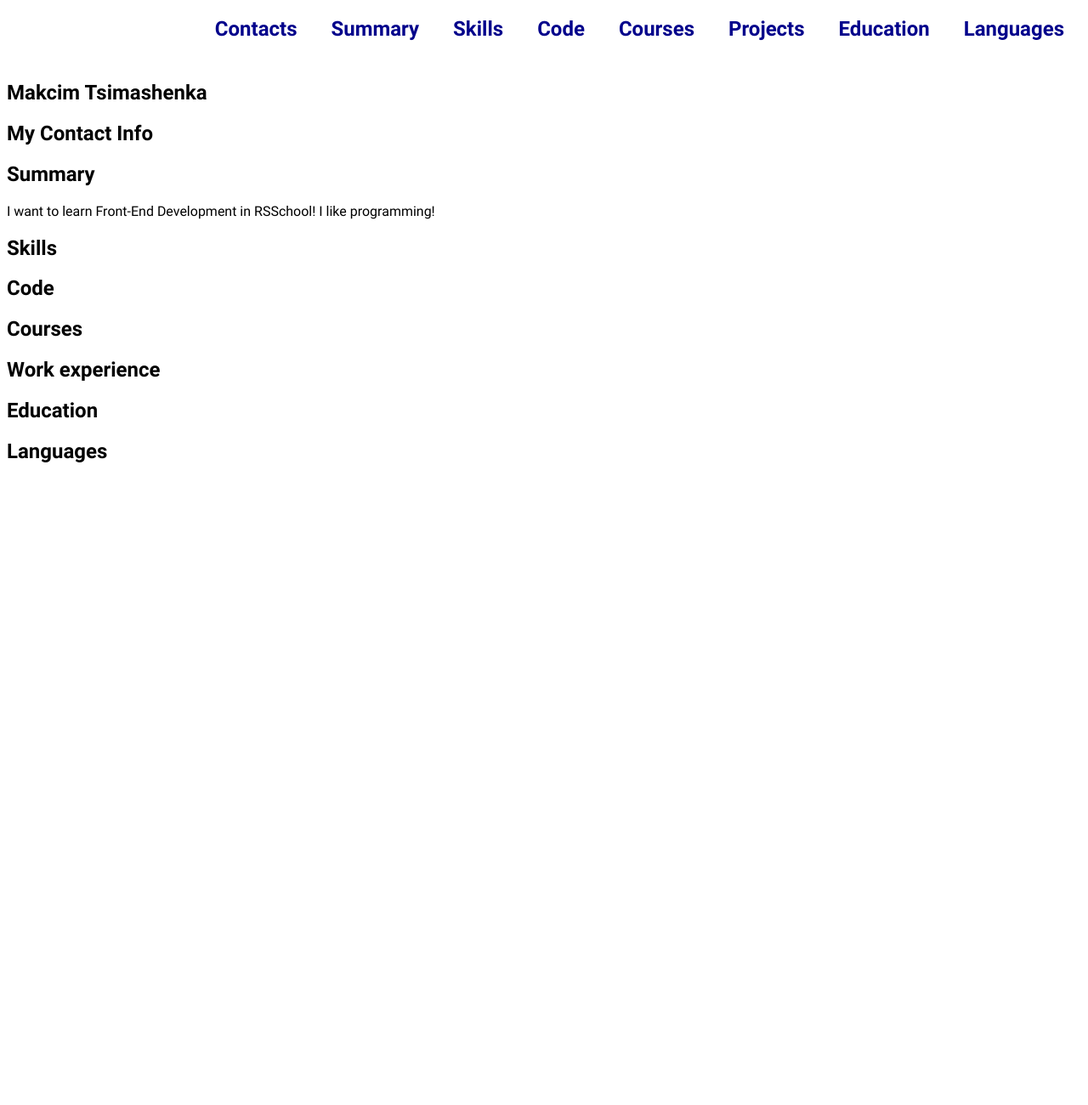
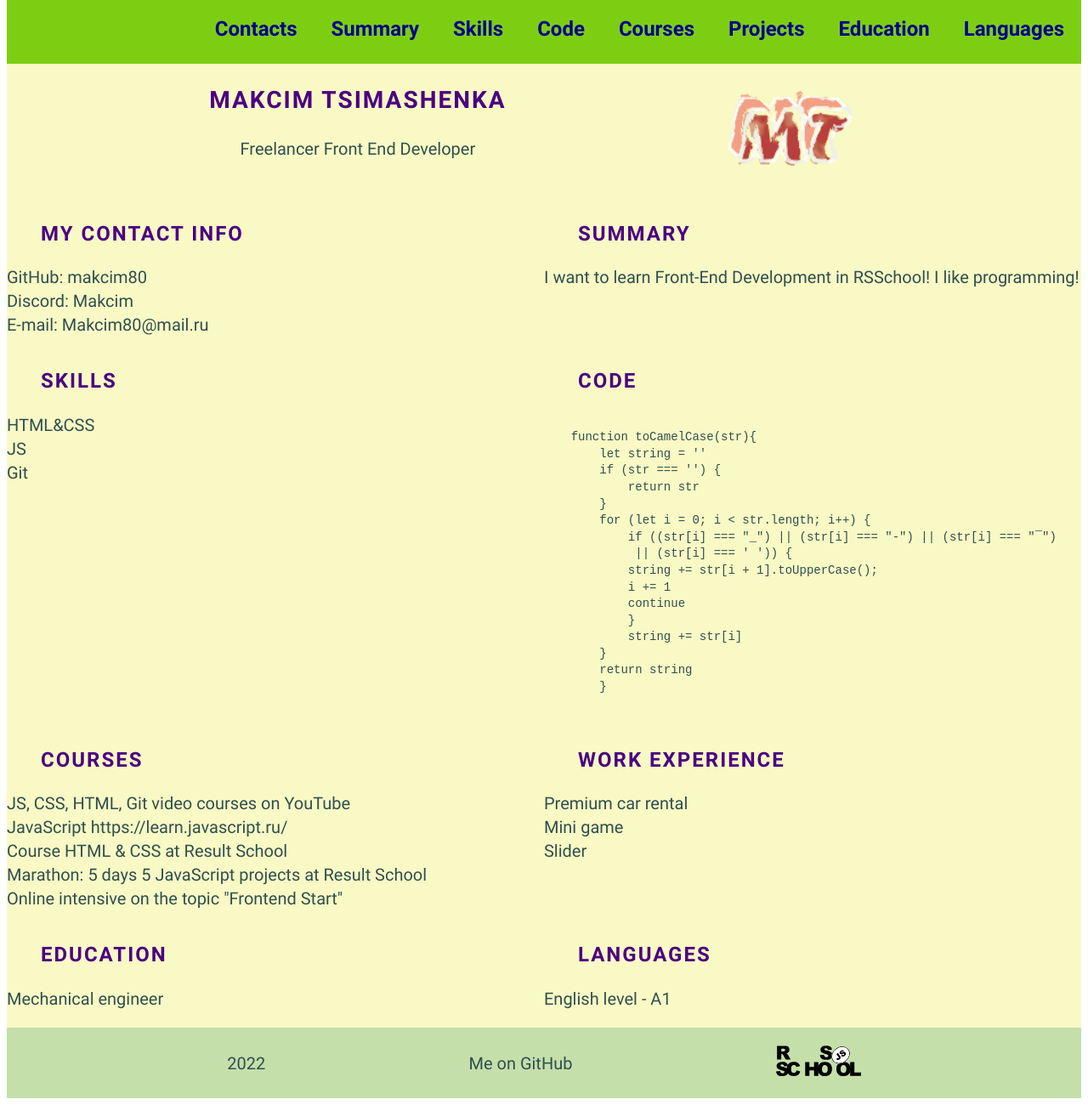
Before and after one commit to makcim80/rsschool-cv, a plain HTML site: page index.html in a window 1280 px wide. Shown: the part 15-1315 px from the top of the page at 85% size. Before the commit the page ends 800 px from the top, so only its background shows below. Drawn offline with Linux system fonts and the light colour scheme.

Commit message:
feat: add footer block

```diff
--- a/index.html
+++ b/index.html
@@ -26,12 +26,21 @@
         </div>
     </header>
     <main class="main">
-        <div class="container">
-            <section class="section" id="profile">
-                <h1 class="section-title">Makcim Tsimashenka</h1>
+        <div class="container main-container">
+            <section class="section section-profile" id="profile">
+                <div class="section-title-profession">
+                    <h1 class="section-title-name">Makcim Tsimashenka</h1>
+                    <p class="profession">Freelancer Front End Developer</p>
+                </div>
+                <img src="./assets/MT.png" alt="Avatar" class="avatar">
             </section>
             <section class="section" id="contacts">
                 <h2 class="section-title">My Contact Info</h2>
+                <ul class="contact-list">
+                    <li class="contact-item">GitHub: makcim80</li>
+                    <li class="contact-item">Discord: Makcim</li>
+                    <li class="contact-item">E-mail: Makcim80@mail.ru</li>
+                </ul>
             </section>
             <section class="section" id="summary">
                 <h2 class="section-title">Summary</h2>
@@ -39,26 +48,71 @@
             </section>
             <section class="section" id="skills">
                 <h2 class="section-title">Skills</h2>
+                <ul class="skill-list">
+                    <li class="skill-item">HTML&CSS</li>
+                    <li class="skill-item">JS</li>
+                    <li class="skill-item">Git</li>
+                </ul>
             </section>
             <section class="section" id="code">
                 <h2 class="section-title">Code</h2>
+                <pre class="pre">
+                    <code>
+                        function toCamelCase(str){
+                            let string = ''
+                            if (str === '') {
+                                return str
+                            }
+                            for (let i = 0; i &lt; str.length; i++) {
+                                if ((str[i] === "_") || (str[i] === "-") || (str[i] === "¯")
+                                 || (str[i] === ' ')) {
+                                string += str[i + 1].toUpperCase();
+                                i += 1
+                                continue
+                                }
+                                string += str[i]
+                            }
+                            return string
+                            }
+                    </code>
+                </pre>
             </section>
             <section class="section" id="courses">
                 <h2 class="section-title">Courses</h2>
+                <ul class="course-list">
+                    <li class="course-item">JS, CSS, HTML, Git video courses on YouTube</li>
+                    <li class="course-item">JavaScript https://learn.javascript.ru/</li>
+                    <li class="course-item">Course HTML & CSS at Result School</li>
+                    <li class="course-item">Marathon: 5 days 5 JavaScript projects at Result School</li>
+                    <li class="course-item">Online intensive on the topic "Frontend Start"</li>
+                </ul>
             </section>
             <section class="section" id="projects">
                 <h2 class="section-title">Work experience</h2>
+                <ul class="project-list">
+                    <li class="project-item"><a href="https://makcim80.github.io/cars-hw/" class="project-link">Premium car rental</a></li>
+                    <li class="project-item"><a href="https://codepen.io/Makcim80/pen/eYrwzeP" class="project-link">Mini game</a></li>
+                    <li class="project-item"><a href="https://codepen.io/Makcim80/pen/xxjemXr" class="project-link">Slider</a></li>
+                </ul>
             </section>
             <section class="section" id="education">
                 <h2 class="section-title">Education</h2>
+                <p>Mechanical engineer</p>
             </section>
             <section class="section" id="languages">
                 <h2 class="section-title">Languages</h2>
+                <p>English level - A1</p>
             </section>
         </div>
     </main>
     <footer class="footer">
-        <div class="container"></div>
+        <div class="container footer-container">
+            <div class="year">2022</div>
+            <a href="https://github.com/makcim80" class="github-link">Me on GitHub</a>
+            <a href="https://rs.school/js/" class="rsschool-link">
+                <img src="./assets/rs_school_js.svg" alt="RSSchool" class="img-rsschool">
+            </a>
+        </div>
     </footer>
 </body>
 </html>
--- a/style.css
+++ b/style.css
@@ -24,6 +24,11 @@ body {
     flex-direction: column;
     justify-content: space-between;
     font-family: "Roboto";
+    line-height: 1.4;
+}
+
+.header {
+    background-color: #7dce13;
 }
 
 .container {
@@ -55,3 +60,125 @@ body {
 .nav-link:hover {
     color: blueviolet;
 }
+
+.main {
+    background-color: #f9f9c5;
+}
+
+.main-container {
+    display: flex;
+    flex-wrap: wrap;
+}
+
+.section {
+    width: 50%;
+}
+
+.section-profile {
+    display: flex;
+    flex-wrap: wrap;
+    justify-content: space-evenly;
+}
+
+.section-profile {
+    width: 100%;
+}
+
+@media (max-width: 768px) {
+    .section {
+        width: 100%;
+    }
+}
+
+.section-title-profession {
+    text-align: center;
+}
+
+.section-title-name {
+    color: indigo;
+    font-weight: bold;
+    font-size: 28px;
+    text-transform: uppercase;
+    letter-spacing: 2px;
+}
+
+.section-title {
+    padding-left: 40px;
+    color: indigo;
+    font-weight: bold;
+    font-size: 24px;
+    text-transform: uppercase;
+    letter-spacing: 2px;
+}
+
+.profession {}
+
+.avatar {
+    width: 200px;
+}
+
+.contact-list, .skill-list, .course-list, .project-list {
+    padding: 0;
+}
+
+.contact-item, .skill-item, .course-item {
+    list-style: none;
+    color: darkslategray;
+    font-weight: normal;
+    font-size: 20px;
+}
+
+.project-item {
+    list-style: none;
+}
+
+.project-link {
+    text-decoration: none;
+    color: darkslategray;
+    font-weight: normal;
+    font-size: 20px;
+}
+
+.pre {
+    margin: 0;
+    margin-left: -170px;
+    color: darkslategray;
+    font-weight: normal;
+    font-size: 14px;
+}
+
+p {
+    color: darkslategray;
+    font-weight: normal;
+    font-size: 20px;
+}
+
+.footer {
+    padding: 20px;
+    background-color: #c4dfaa;
+}
+
+.footer-container {
+    display: flex;
+    justify-content: space-evenly;
+    align-items: center;
+}
+
+.year {
+    color: darkslategray;
+    font-weight: normal;
+    font-size: 20px;
+}
+
+.github-link {
+    text-decoration: none;
+    color: darkslategray;
+    font-weight: normal;
+    font-size: 20px;
+}
+
+.rsschool-link {}
+
+.img-rsschool {
+    width: 100px;
+}
```
Also changed, not shown: assets/rs_school_js.svg (added).
